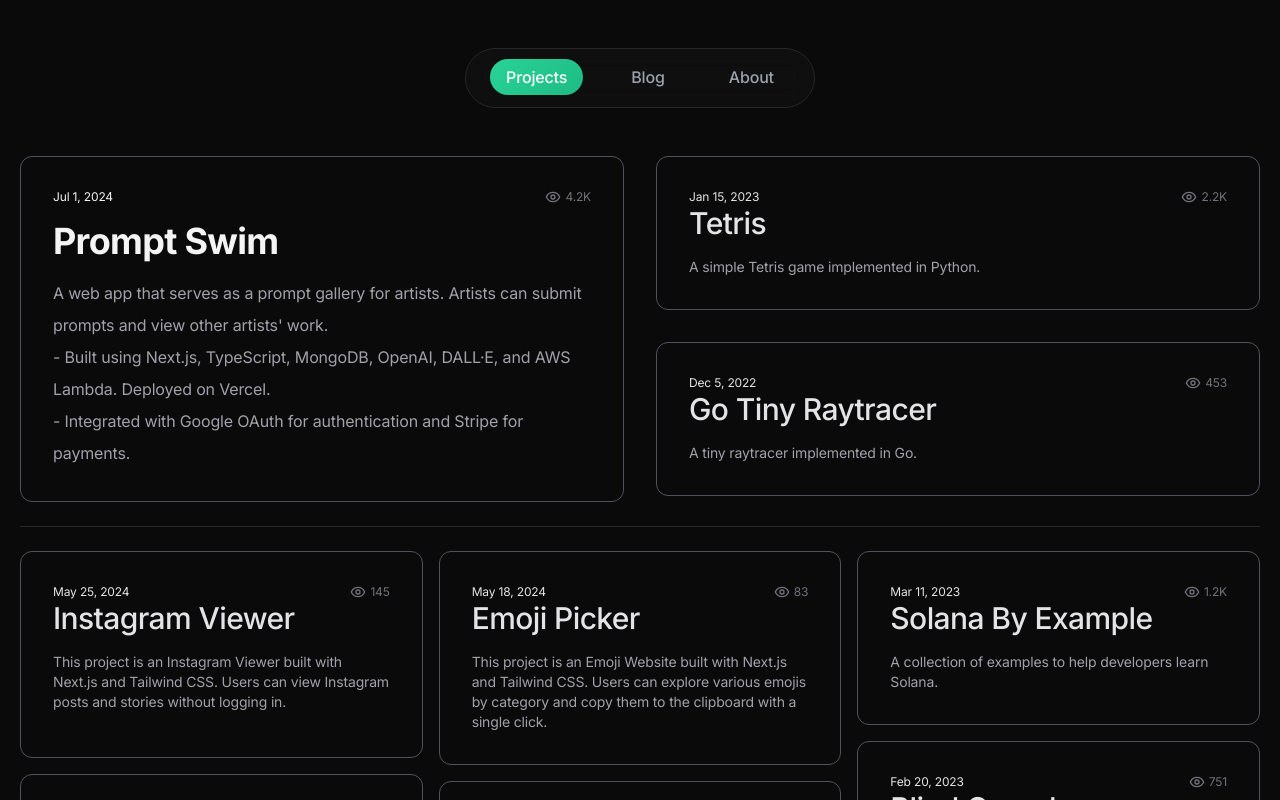
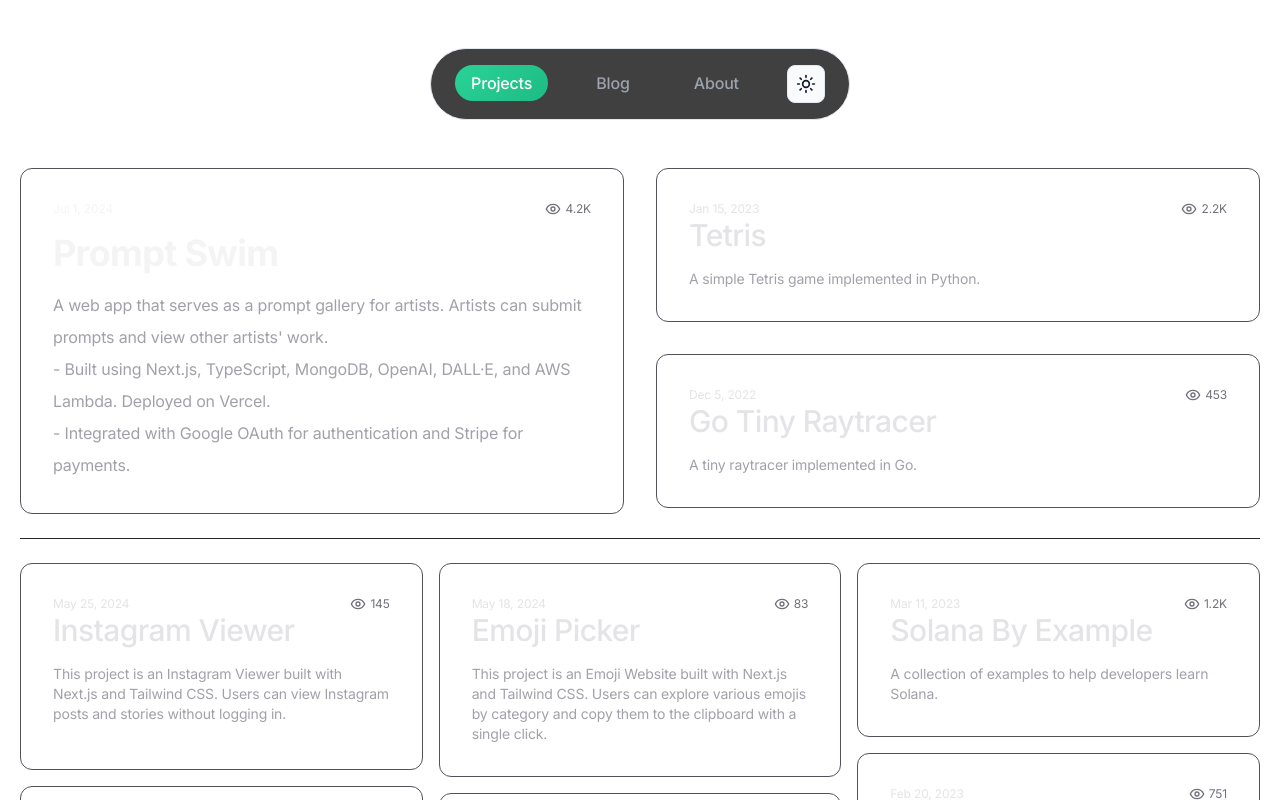
Before and after one commit to liang256/liangyu.dev, a Next.js app: page /projects in a window 1280 px wide. Shown: the top 800 px of the page. Built offline with nearby package versions, Linux system fonts and the light colour scheme.

Commit message:
feat: Implement theme toggle and context for dark/light mode support

```diff
--- a/src/app/_components/nav-bar.tsx
+++ b/src/app/_components/nav-bar.tsx
@@ -3,6 +3,7 @@
 import Link from "next/link";
 import { usePathname } from "next/navigation";
 import { motion } from "framer-motion";
+import ThemeToggle from "./theme-toggle";
 
 export function NavBar() {
   const pathname = usePathname();
@@ -16,8 +17,9 @@ export function NavBar() {
   return (
     <div className="my-12 flex justify-center">
       <nav className="glass rounded-full px-6 py-4 backdrop-blur-md">
-        <ul className="flex items-center space-x-8">
-          {navigation.map((item) => {
+        <div className="flex items-center justify-between">
+          <ul className="flex items-center space-x-8">
+            {navigation.map((item) => {
             const isActive = pathname === item.href ||
               (item.href === "/posts" && pathname.startsWith("/posts"));
 
@@ -53,7 +55,11 @@ export function NavBar() {
               </li>
             );
           })}
-        </ul>
+          </ul>
+          <div className="ml-8">
+            <ThemeToggle />
+          </div>
+        </div>
       </nav>
     </div>
   );
--- /dev/null
+++ b/src/app/_components/theme-toggle.tsx
@@ -0,0 +1,38 @@
+'use client';
+
+import { useTheme } from '@/app/contexts/theme-context';
+import { Sun, Moon } from 'lucide-react';
+
+export default function ThemeToggle() {
+  const { theme, toggleTheme } = useTheme();
+
+  return (
+    <button
+      onClick={toggleTheme}
+      className="relative p-2 rounded-lg transition-all duration-200 ease-in-out"
+      style={{
+        backgroundColor: 'var(--bg-secondary)',
+        color: 'var(--text-primary)',
+        border: '1px solid var(--border-primary)'
+      }}
+      aria-label="Toggle theme"
+    >
+      <div className="relative w-5 h-5">
+        <Sun
+          className={`absolute inset-0 w-5 h-5 transition-all duration-300 ${
+            theme === 'light'
+              ? 'opacity-100 rotate-0 scale-100'
+              : 'opacity-0 rotate-90 scale-75'
+          }`}
+        />
+        <Moon
+          className={`absolute inset-0 w-5 h-5 transition-all duration-300 ${
+            theme === 'dark'
+              ? 'opacity-100 rotate-0 scale-100'
+              : 'opacity-0 -rotate-90 scale-75'
+          }`}
+        />
+      </div>
+    </button>
+  );
+}
--- /dev/null
+++ b/src/app/contexts/theme-context.tsx
@@ -0,0 +1,53 @@
+'use client';
+
+import React, { createContext, useContext, useEffect, useState } from 'react';
+
+type Theme = 'light' | 'dark';
+
+interface ThemeContextType {
+  theme: Theme;
+  toggleTheme: () => void;
+}
+
+const ThemeContext = createContext<ThemeContextType | undefined>(undefined);
+
+export function ThemeProvider({ children }: { children: React.ReactNode }) {
+  const [theme, setTheme] = useState<Theme>('dark');
+  const [mounted, setMounted] = useState(false);
+
+  useEffect(() => {
+    setMounted(true);
+    const savedTheme = localStorage.getItem('theme') as Theme | null;
+    const systemTheme = window.matchMedia('(prefers-color-scheme: dark)').matches ? 'dark' : 'light';
+    setTheme(savedTheme || systemTheme);
+  }, []);
+
+  useEffect(() => {
+    if (mounted) {
+      localStorage.setItem('theme', theme);
+      document.documentElement.setAttribute('data-theme', theme);
+    }
+  }, [theme, mounted]);
+
+  const toggleTheme = () => {
+    setTheme(prevTheme => prevTheme === 'light' ? 'dark' : 'light');
+  };
+
+  if (!mounted) {
+    return null;
+  }
+
+  return (
+    <ThemeContext.Provider value={{ theme, toggleTheme }}>
+      {children}
+    </ThemeContext.Provider>
+  );
+}
+
+export function useTheme() {
+  const context = useContext(ThemeContext);
+  if (context === undefined) {
+    throw new Error('useTheme must be used within a ThemeProvider');
+  }
+  return context;
+}
--- a/src/app/globals.css
+++ b/src/app/globals.css
@@ -5,7 +5,21 @@
 @import url('https://fonts.googleapis.com/css2?family=Inter:wght@300;400;500;600;700;800&family=JetBrains+Mono:wght@400;500;600&display=swap');
 
 :root {
-    /* Color palette */
+    /* Typography */
+    --font-heading: 'Inter', -apple-system, BlinkMacSystemFont, 'Segoe UI', sans-serif;
+    --font-body: 'Inter', -apple-system, BlinkMacSystemFont, 'Segoe UI', sans-serif;
+    --font-mono: 'JetBrains Mono', 'Monaco', 'Cascadia Code', monospace;
+
+    /* Accent colors - consistent across themes */
+    --accent-primary: #29D398;
+    --accent-secondary: #1EBB85;
+    --accent-tertiary: #0CA778;
+    --accent-gradient: linear-gradient(135deg, #29D398, #1EBB85);
+}
+
+/* Dark theme (default) */
+:root,
+[data-theme="dark"] {
     --bg-primary: #0a0a0a;
     --bg-secondary: #111111;
     --bg-tertiary: #1a1a1a;
@@ -16,11 +30,6 @@
     --text-tertiary: #71717a;
     --text-muted: #52525b;
 
-    --accent-primary: #29D398;
-    --accent-secondary: #1EBB85;
-    --accent-tertiary: #0CA778;
-    --accent-gradient: linear-gradient(135deg, #29D398, #1EBB85);
-
     --border-primary: #27272a;
     --border-secondary: #3f3f46;
 
@@ -28,11 +37,27 @@
     --shadow-md: 0 4px 6px -1px rgb(0 0 0 / 0.3), 0 2px 4px -2px rgb(0 0 0 / 0.3);
     --shadow-lg: 0 10px 15px -3px rgb(0 0 0 / 0.4), 0 4px 6px -4px rgb(0 0 0 / 0.4);
     --shadow-xl: 0 20px 25px -5px rgb(0 0 0 / 0.5), 0 8px 10px -6px rgb(0 0 0 / 0.5);
+}
 
-    /* Typography */
-    --font-heading: 'Inter', -apple-system, BlinkMacSystemFont, 'Segoe UI', sans-serif;
-    --font-body: 'Inter', -apple-system, BlinkMacSystemFont, 'Segoe UI', sans-serif;
-    --font-mono: 'JetBrains Mono', 'Monaco', 'Cascadia Code', monospace;
+/* Light theme */
+[data-theme="light"] {
+    --bg-primary: #ffffff;
+    --bg-secondary: #f8fafc;
+    --bg-tertiary: #f1f5f9;
+    --bg-accent: #e2e8f0;
+
+    --text-primary: #0f172a;
+    --text-secondary: #334155;
+    --text-tertiary: #64748b;
+    --text-muted: #94a3b8;
+
+    --border-primary: #e2e8f0;
+    --border-secondary: #cbd5e1;
+
+    --shadow-sm: 0 1px 2px 0 rgb(0 0 0 / 0.05);
+    --shadow-md: 0 4px 6px -1px rgb(0 0 0 / 0.1), 0 2px 4px -2px rgb(0 0 0 / 0.1);
+    --shadow-lg: 0 10px 15px -3px rgb(0 0 0 / 0.1), 0 4px 6px -4px rgb(0 0 0 / 0.1);
+    --shadow-xl: 0 20px 25px -5px rgb(0 0 0 / 0.1), 0 8px 10px -6px rgb(0 0 0 / 0.1);
 }
 
 * {
--- a/src/app/layout.tsx
+++ b/src/app/layout.tsx
@@ -4,6 +4,7 @@ import type { Metadata } from "next";
 import { Inter } from "next/font/google";
 import { NavBar } from "@/app/_components/nav-bar";
 import Container from "@/app/_components/container";
+import { ThemeProvider } from "@/app/contexts/theme-context";
 import "./globals.css";
 import '@/app/prism-themes/prism-xonokai.css';
 
@@ -73,9 +74,11 @@ export default function RootLayout({
      crossOrigin="anonymous"></script>
       </head>
       <body className={inter.className}>
-        <NavBar />
+        <ThemeProvider>
+          <NavBar />
           <Container><div className="min-h-screen">{children}</div></Container>
-        <Footer />
+          <Footer />
+        </ThemeProvider>
       </body>
     </html>
   );
--- a/tailwind.config.ts
+++ b/tailwind.config.ts
@@ -6,6 +6,7 @@ const config: Config = {
     "./src/components/**/*.{js,ts,jsx,tsx,mdx}",
     "./src/app/**/*.{js,ts,jsx,tsx,mdx}",
   ],
+  darkMode: ['class', '[data-theme="dark"]'],
   theme: {
     extend: {
       backgroundImage: {
```
